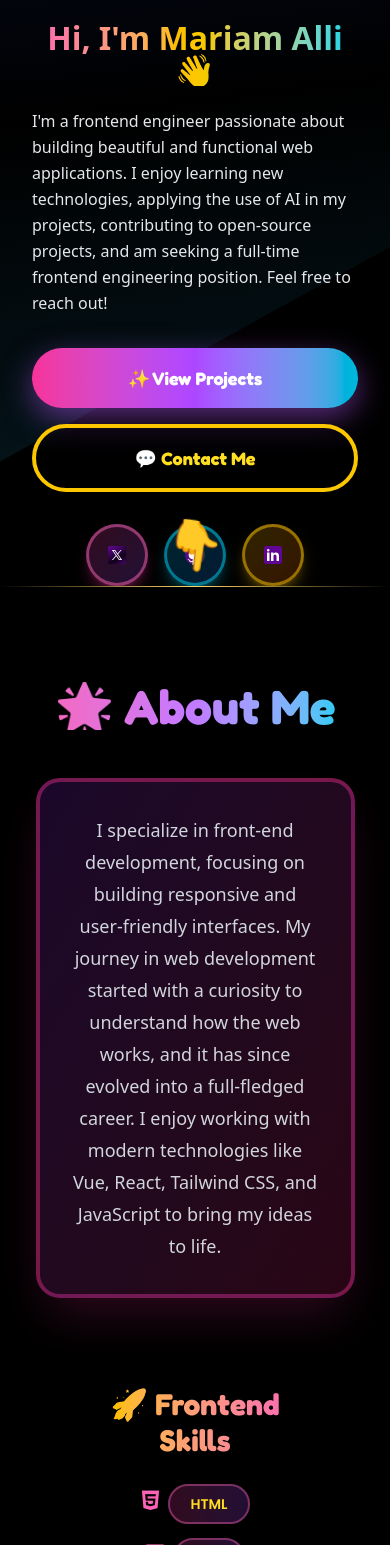
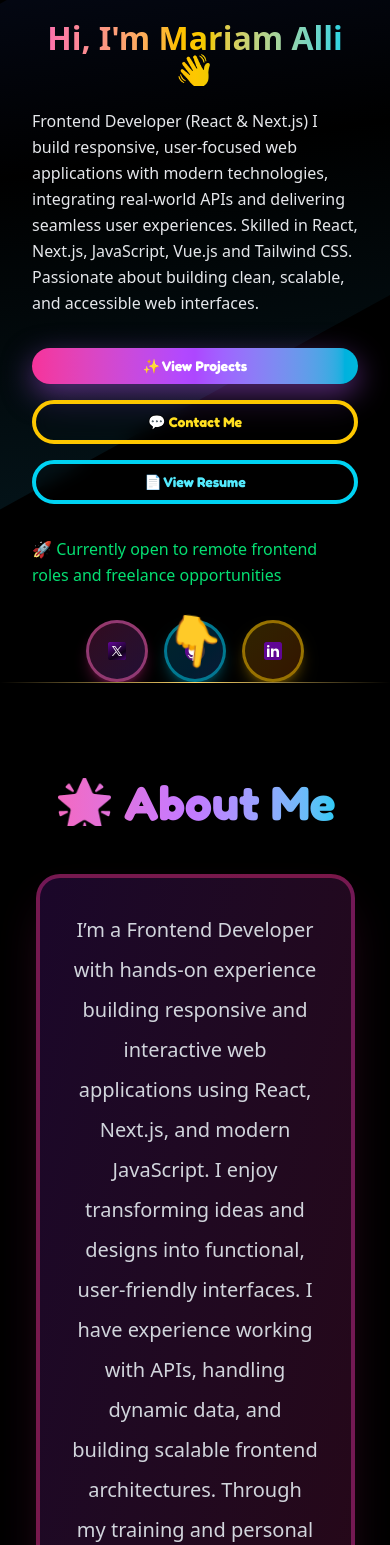
Before and after one commit to mariamALLI/my-portfolio, a React (Vite) app: page / in a window 390 px wide. Shown: the part 383-1928 px from the top of the page. Built offline with nearby package versions, Linux system fonts and the light colour scheme; no server answers; some icons are missing; a web font is replaced by a local one.

Commit message:
updating and revamping

```diff
--- a/src/App.jsx
+++ b/src/App.jsx
@@ -6,6 +6,7 @@ import { MobileMenu } from "./components/mobileMenu";
 import { Home } from "/src/components/sections/home.jsx";
 import { About } from "/src/components/sections/about.jsx";
 import { Projects } from "/src/components/sections/projects";
+import { HireMe } from "/src/components/sections/hireme.jsx";
 import { Contact } from "/src/components/sections/contact";
 import emailjs from "@emailjs/browser";
 
@@ -33,6 +34,7 @@ useEffect(function() {
       <Home />
       <About />
       <Projects />
+      <HireMe />
       <Contact />
     </div>
     </>
--- a/src/components/sections/about.jsx
+++ b/src/components/sections/about.jsx
@@ -1,10 +1,10 @@
-import { motion } from "framer-motion";
+import { motion } from 'framer-motion'
 
 const fadeInUp = {
   initial: { opacity: 0, y: 60 },
   animate: { opacity: 1, y: 0 },
   transition: { duration: 0.6 },
-};
+}
 
 const staggerContainer = {
   animate: {
@@ -12,26 +12,25 @@ const staggerContainer = {
       staggerChildren: 0.1,
     },
   },
-};
+}
 
 export const About = () => {
   const frontendSkil = [
-    { name: "HTML", icon: "html5" },
-    { name: "CSS", icon: "css3" },
-    { name: "JavaScript", icon: "javascript" },
-    { name: "React", icon: "react" },
-    { name: "Tailwind CSS", icon: "tailwindcss" },
-    { name: "TypeScript", icon: "typescript" },
-    { name: "Git", icon: "git" },
-    { name: "GitHub", icon: "github" },
-    { name: "Figma", icon: "figma" },
-    { name: "Canva", icon: "canva" },
-    { name: "Vue", icon: "vue" },
-    { name: "Netlify", icon: "netlify" }
+    { name: 'HTML', icon: 'html5' },
+    { name: 'CSS', icon: 'css3' },
+    { name: 'JavaScript', icon: 'javascript' },
+    { name: 'React', icon: 'react' },
+    { name: 'Tailwind CSS', icon: 'tailwindcss' },
+    { name: 'TypeScript', icon: 'typescript' },
+    { name: 'Git', icon: 'git' },
+    { name: 'GitHub', icon: 'github' },
+    { name: 'Figma', icon: 'figma' },
+    { name: 'Canva', icon: 'canva' },
+    { name: 'Vue', icon: 'vue' },
+    { name: 'Netlify', icon: 'netlify' },
   ]
 
   return (
-
     <motion.section
       id="about"
       className="about min-h-screen flex items-center justify-center py-20"
@@ -43,7 +42,7 @@ const frontendSkil = [
         <motion.h2
           className="text-5xl font-bold mb-12 bg-gradient-to-r from-pink-400 via-purple-400 to-cyan-400
               bg-clip-text text-transparent text-center"
-              style={{ fontFamily: "Fredoka, sans-serif" }}
+          style={{ fontFamily: 'Fredoka, sans-serif' }}
           variants={fadeInUp}
         >
           🌟 About Me
@@ -53,27 +52,28 @@ const frontendSkil = [
           className="mb-8 rounded-3xl p-8 border-4 border-pink-500/40 bg-gradient-to-br from-purple-900/30 to-pink-900/30 backdrop-blur-sm shadow-2xl shadow-pink-500/20 relative overflow-hidden group"
           variants={fadeInUp}
           whileHover={{ y: -8, rotate: 1, scale: 1.02 }}
-             transition={{ duration: 0.3, type: "spring" }}
+          transition={{ duration: 0.3, type: 'spring' }}
         >
           <div className="absolute inset-0 bg-gradient-to-br from-pink-500/10 to-purple-500/10 opacity-0 group-hover:opacity-100 transition-opacity duration-500" />
-              <p className="text-gray-300 text-[1.125rem] text-center leading-8 relative z-10">
-            I specialize in front-end development, focusing on building responsive
-            and user-friendly interfaces. My journey in web development started with a
-            curiosity to understand how the web works, and it has since evolved
-            into a full-fledged career. I enjoy working with modern technologies
-            like Vue, React, Tailwind CSS, and JavaScript to bring my ideas to life.
+          <p className="text-gray-300 text-[1.25rem] text-center leading-10 relative z-10">
+            I’m a Frontend Developer with hands-on experience building responsive and interactive
+            web applications using React, Next.js, and modern JavaScript. I enjoy transforming ideas
+            and designs into functional, user-friendly interfaces. I have experience working with
+            APIs, handling dynamic data, and building scalable frontend architectures. Through my
+            training and personal projects, I’ve collaborated with designers, worked in agile
+            environments, and consistently improved application performance and usability. I’m
+            currently focused on growing as a frontend engineer by building real-world projects and
+            continuously learning modern tools and best practices.
           </p>
         </motion.div>
 
-
-
-          <motion.div
-            className="rounded-xl p-8 mb-8"
-            variants={fadeInUp}
+        <motion.div className="rounded-xl p-8 mb-8" variants={fadeInUp}>
+          <div className="rounded-xl p-6">
+            <h3
+              className="text-3xl text-center font-bold mb-6 bg-gradient-to-r from-yellow-400 to-pink-400
+                bg-clip-text text-transparent"
+              style={{ fontFamily: 'Fredoka, sans-serif' }}
             >
-            <div className="rounded-xl p-6">
-                <h3 className="text-3xl text-center font-bold mb-6 bg-gradient-to-r from-yellow-400 to-pink-400
-                bg-clip-text text-transparent" style={{ fontFamily: "Fredoka, sans-serif" }}>
               🚀 Frontend Skills
             </h3>
             <motion.div
@@ -92,17 +92,21 @@ const frontendSkil = [
                     animate: { opacity: 1, scale: 1 },
                   }}
                   whileHover={{ scale: 1.1, rotate: 3 }}
-                            transition={{ type: "spring", stiffness: 300 }}
+                  transition={{ type: 'spring', stiffness: 300 }}
                 >
                   <i className={`devicon-${skill.icon}-plain text-xl mr-2 text-pink-400`}></i>
-                            <span className="bg-gradient-to-r from-pink-500/20 to-purple-500/20 text-yellow-300 py-2 px-5 rounded-full text-sm border-2 border-pink-400/40 font-semibold
-                            hover:from-purple-500/30 hover:to-pink-500/30 hover:shadow-[0_4px_20px_rgba(236,72,153,0.5)] hover:scale-110 transition-all" style={{ fontFamily: "Poppins, sans-serif" }}>{skill.name}</span>
+                  <span
+                    className="bg-gradient-to-r from-pink-500/20 to-purple-500/20 text-yellow-300 py-2 px-5 rounded-full text-sm border-2 border-pink-400/40 font-semibold
+                            hover:from-purple-500/30 hover:to-pink-500/30 hover:shadow-[0_4px_20px_rgba(236,72,153,0.5)] hover:scale-110 transition-all"
+                    style={{ fontFamily: 'Poppins, sans-serif' }}
+                  >
+                    {skill.name}
+                  </span>
                 </motion.div>
               ))}
             </motion.div>
           </div>
         </motion.div>
-
 
         <motion.div
           className="grid grid-cols-1 md:grid-cols-2 gap-6 mt-8"
@@ -115,20 +119,35 @@ const frontendSkil = [
             className="p-6 rounded-2xl border-3 border-cyan-500/40 bg-gradient-to-br from-cyan-900/30 to-blue-900/30 backdrop-blur-sm shadow-xl shadow-cyan-500/20 relative overflow-hidden group"
             variants={fadeInUp}
             whileHover={{ y: -8, scale: 1.03, rotate: -1 }}
-                      transition={{ duration: 0.3, type: "spring" }}
+            transition={{ duration: 0.3, type: 'spring' }}
           >
             <div className="absolute inset-0 bg-gradient-to-br from-cyan-500/10 to-blue-500/10 opacity-0 group-hover:opacity-100 transition-opacity duration-500" />
-                      <h3 className="text-2xl text-center font-bold mb-4 bg-gradient-to-r from-cyan-400 to-blue-400 bg-clip-text text-transparent relative z-10" style={{ fontFamily: "Fredoka, sans-serif" }}>
+            <h3
+              className="text-2xl text-center font-bold mb-4 bg-gradient-to-r from-cyan-400 to-blue-400 bg-clip-text text-transparent relative z-10"
+              style={{ fontFamily: 'Fredoka, sans-serif' }}
+            >
               📚 Education
             </h3>
             <ul className="relative z-10">
-                            <li><strong>Diploma in Software Engineering (Frontend)</strong> - AltSchool Africa (2024/25)</li>
+              <li>
+                <strong>Diploma in Software Engineering (Frontend)</strong> - AltSchool Africa
+                (2024/25)
+              </li>
               <p className="text-gray-300 mb-6 mt-2 text-sm leading-6">
                 <em> Relevant courses:</em>
-                               <span className="text-cyan-300"> HTML, CSS, and JavaScript, Vue, Nextjs, React, TypeScript, Git and GitHub,Responsive Web Design, UI/UX Design Principles, Agile Methodologies, Web Accessibility, Testing and Debugging, Deployment and Hosting, API Integration, Performance Optimization, Cross-Browser Compatibility, Progressive Web Apps (PWAs), Web Security Best Practices</span>
+                <span className="text-cyan-300">
+                  {' '}
+                  HTML, CSS, and JavaScript, Vue, Nextjs, React, TypeScript, Git and
+                  GitHub,Responsive Web Design, UI/UX Design Principles, Agile Methodologies, Web
+                  Accessibility, Testing and Debugging, Deployment and Hosting, API Integration,
+                  Performance Optimization, Cross-Browser Compatibility, Progressive Web Apps
+                  (PWAs), Web Security Best Practices
+                </span>
               </p>
 
-                            <li><strong>Certificate in Web Development</strong> - FreeCodeCamp (2023)</li>
+              <li>
+                <strong>Certificate in Web Development</strong> - FreeCodeCamp (2023)
+              </li>
             </ul>
           </motion.div>
 
@@ -136,26 +155,34 @@ const frontendSkil = [
             className="p-6 rounded-2xl border-3 border-purple-500/40 bg-gradient-to-br from-purple-900/30 to-pink-900/30 backdrop-blur-sm shadow-xl shadow-purple-500/20 relative overflow-hidden group"
             variants={fadeInUp}
             whileHover={{ y: -8, scale: 1.03, rotate: 1 }}
-                      transition={{ duration: 0.3, type: "spring" }}
+            transition={{ duration: 0.3, type: 'spring' }}
           >
             <div className="absolute inset-0 bg-gradient-to-br from-purple-500/10 to-pink-500/10 opacity-0 group-hover:opacity-100 transition-opacity duration-500" />
-                      <h3 className="text-2xl text-center font-bold mb-4 bg-gradient-to-r from-purple-400 to-pink-400 bg-clip-text text-transparent relative z-10" style={{ fontFamily: "Fredoka, sans-serif" }}>
+            <h3
+              className="text-2xl text-center font-bold mb-4 bg-gradient-to-r from-purple-400 to-pink-400 bg-clip-text text-transparent relative z-10"
+              style={{ fontFamily: 'Fredoka, sans-serif' }}
+            >
               💼 Work Experience
             </h3>
             <div className="text-gray-100 mb-6 mt-2 text-sm font-thin leading-8 relative z-10">
               <ul className="list-disc list-inside space-y-2">
                 <li> Completed multiple coding challenges and personal projects</li>
                 <li> Worked on personal projects to build a portfolio</li>
-                                <li> Participated in hands-on learning through platforms like FreeCodeCamp and Scrimba</li>
+                <li>
+                  {' '}
+                  Participated in hands-on learning through platforms like FreeCodeCamp and Scrimba
+                </li>
                 <li>Built capstone project for diploma certification for Altschool</li>
                 <li>Contributed to open-source projects on GitHub [Lucide icons]</li>
-                                <li>Collaborated with peers on Altschool Althub project as the lead frontend developer and assistant dev team lead</li>
+                <li>
+                  Collaborated with peers on Altschool Althub project as the lead frontend developer
+                  and assistant dev team lead
+                </li>
               </ul>
             </div>
           </motion.div>
         </motion.div>
-
       </div>
     </motion.section>
-    );
+  )
 }
--- a/src/components/sections/home.jsx
+++ b/src/components/sections/home.jsx
@@ -1,4 +1,4 @@
-import { motion } from "framer-motion";
+import { motion } from 'framer-motion'
 
 export const Home = () => {
   return (
@@ -16,7 +16,7 @@ export const Home = () => {
           transition={{
             duration: 20,
             repeat: Infinity,
-            ease: "linear",
+            ease: 'linear',
           }}
         />
       </div>
@@ -25,16 +25,15 @@ export const Home = () => {
         className="z-10 px-4 md:px-8 w-full max-w-6xl"
         initial={{ opacity: 0, y: 50 }}
         animate={{ opacity: 1, y: 0 }}
-        transition={{ duration: 0.8, ease: "easeOut" }}
+        transition={{ duration: 0.8, ease: 'easeOut' }}
       >
         <div className="grid grid-cols-1 md:grid-cols-2 gap-8 md:gap-16 items-center">
-
           {/* Left Side - Avatar */}
           <motion.div
             className="flex justify-center md:justify-evenly mt-24 md:mb-0"
             initial={{ opacity: 0, scale: 0.5, x: -50 }}
             animate={{ opacity: 1, scale: 1, x: 0 }}
-            transition={{ duration: 0.8, delay: 0.2, type: "spring" }}
+            transition={{ duration: 0.8, delay: 0.2, type: 'spring' }}
           >
             <motion.div
               className="relative"
@@ -45,7 +44,7 @@ export const Home = () => {
               transition={{
                 duration: 4,
                 repeat: Infinity,
-                ease: "easeInOut",
+                ease: 'easeInOut',
               }}
             >
               <div className="relative w-64 h-64 md:w-80 md:h-80">
@@ -53,12 +52,12 @@ export const Home = () => {
                 <motion.div
                   className="absolute inset-0 rounded-full border-4 border-pink-400/60"
                   animate={{ rotate: 360 }}
-                  transition={{ duration: 8, repeat: Infinity, ease: "linear" }}
+                  transition={{ duration: 8, repeat: Infinity, ease: 'linear' }}
                 />
                 <motion.div
                   className="absolute inset-4 rounded-full border-4 border-cyan-400/40"
                   animate={{ rotate: -360 }}
-                  transition={{ duration: 10, repeat: Infinity, ease: "linear" }}
+                  transition={{ duration: 10, repeat: Infinity, ease: 'linear' }}
                 />
 
                 {/* Main avatar */}
@@ -70,18 +69,10 @@ export const Home = () => {
                   />
                 </div>
 
-                {/* Floating decorative elements */}
-                {/* <motion.div
-                  className="absolute -top-6 -right-6 text-5xl"
-                  animate={{ y: [0, -15, 0], rotate: [0, 20, -20, 0] }}
-                  transition={{ duration: 3, repeat: Infinity, ease: "easeInOut" }}
-                >
-                  ⭐
-                </motion.div> */}
                 <motion.div
                   className="absolute -bottom-6 -left-6 text-5xl"
                   animate={{ y: [0, 15, 0], rotate: [0, -20, 20, 0] }}
-                  transition={{ duration: 3.5, repeat: Infinity, ease: "easeInOut", delay: 0.5 }}
+                  transition={{ duration: 3.5, repeat: Infinity, ease: 'easeInOut', delay: 0.5 }}
                 >
                   ✨
                 </motion.div>
@@ -94,18 +85,18 @@ export const Home = () => {
             className="flex flex-col justify-center px-4 md:px-0"
             initial={{ opacity: 0, x: 50 }}
             animate={{ opacity: 1, x: 0 }}
-            transition={{ duration: 0.8, delay: 0.4, type: "spring" }}
+            transition={{ duration: 0.8, delay: 0.4, type: 'spring' }}
           >
             <motion.h1
               className="text-5xl text-center md:text-left md:text-6xl font-bold mb-4 bg-gradient-to-r from-pink-400 via-yellow-400 to-cyan-400 bg-clip-text text-transparent"
-              style={{ fontFamily: "Aladin, system-ui" }}
+              style={{ fontFamily: 'Aladin, system-ui' }}
               initial={{ opacity: 0, y: 30, scale: 0.8 }}
               animate={{ opacity: 1, y: 0, scale: 1 }}
               transition={{
                 duration: 0.8,
                 delay: 0.6,
-                type: "spring",
-                stiffness: 200
+                type: 'spring',
+                stiffness: 200,
               }}
             >
               Hi, I'm Mariam Alli 👋
@@ -117,54 +108,78 @@ export const Home = () => {
               animate={{ opacity: 1, y: 0 }}
               transition={{ duration: 0.8, delay: 0.8 }}
             >
-              I'm a frontend engineer passionate about building beautiful and
-              functional web applications. I enjoy learning new technologies, applying the use of AI in my projects,
-              contributing to open-source projects, and am seeking a full-time frontend
-              engineering position. Feel free to reach out!
+              Frontend Developer (React & Next.js) I build responsive, user-focused web applications
+              with modern technologies, integrating real-world APIs and delivering seamless user
+              experiences. Skilled in React, Next.js, JavaScript, Vue.js and Tailwind CSS.
+              Passionate about building clean, scalable, and accessible web interfaces.
             </motion.p>
 
             {/* Buttons */}
             <motion.div
-              className="flex flex-col sm:flex-row gap-4 mb-8"
+              className="flex flex-col gap-4 mb-8"
               initial={{ opacity: 0, y: 30 }}
               animate={{ opacity: 1, y: 0 }}
               transition={{ duration: 0.8, delay: 1 }}
             >
+              {/* project */}
               <motion.a
                 href="#projects"
-                className="bg-gradient-to-r from-pink-500 via-purple-500 to-cyan-500 text-white py-4 px-8 rounded-full font-bold text-lg relative overflow-hidden shadow-lg shadow-pink-500/50 text-center"
-                style={{ fontFamily: "Fredoka, sans-serif" }}
+                className="bg-gradient-to-r from-pink-500 via-purple-500 to-cyan-500 text-white py-2 px-8 rounded-full font-bold text-sm relative overflow-hidden shadow-lg shadow-pink-500/50 text-center"
+                style={{ fontFamily: 'Fredoka, sans-serif' }}
                 whileHover={{ scale: 1.1, rotate: -2 }}
                 whileTap={{ scale: 0.9 }}
                 animate={{
                   boxShadow: [
-                    "0 10px 30px rgba(236, 72, 153, 0.5)",
-                    "0 10px 30px rgba(168, 85, 247, 0.5)",
-                    "0 10px 30px rgba(6, 182, 212, 0.5)",
-                    "0 10px 30px rgba(236, 72, 153, 0.5)",
+                    '0 10px 30px rgba(236, 72, 153, 0.5)',
+                    '0 10px 30px rgba(168, 85, 247, 0.5)',
+                    '0 10px 30px rgba(6, 182, 212, 0.5)',
+                    '0 10px 30px rgba(236, 72, 153, 0.5)',
                   ],
                 }}
                 transition={{
                   boxShadow: {
                     duration: 3,
                     repeat: Infinity,
-                    ease: "easeInOut",
+                    ease: 'easeInOut',
                   },
                 }}
               >
                 <span className="relative z-10">✨ View Projects</span>
               </motion.a>
 
+              {/* contact button */}
               <motion.a
                 href="#contact"
-                className="py-4 px-8 border-4 border-yellow-400 text-yellow-300 rounded-full font-bold text-lg backdrop-blur-sm relative overflow-hidden text-center"
-                style={{ fontFamily: "Fredoka, sans-serif" }}
-                whileHover={{ scale: 1.1, rotate: 2, borderColor: "#a855f7" }}
+                className="py-2 px-6 border-4 border-yellow-400 text-yellow-300 rounded-full font-bold text-sm backdrop-blur-sm relative overflow-hidden text-center"
+                style={{ fontFamily: 'Fredoka, sans-serif' }}
+                whileHover={{ scale: 1.1, rotate: 2, borderColor: '#a855f7' }}
                 whileTap={{ scale: 0.9 }}
               >
                 <span className="relative z-10">💬 Contact Me</span>
               </motion.a>
+
+              {/* add resume button */}
+              <motion.a
+                href="/Mariam_Alli_Resume_final.docx"
+                target="_blank"
+                rel="noopener noreferrer"
+                className="py-2 px-6 border-4 border-cyan-400 text-cyan-300 rounded-full font-bold text-sm backdrop-blur-sm relative overflow-hidden text-center"
+                style={{ fontFamily: 'Fredoka, sans-serif' }}
+                whileHover={{ scale: 1.1, rotate: -2, borderColor: '#06b6d4' }}
+                whileTap={{ scale: 0.9 }}
+              >
+                <span className="relative z-10">📄 View Resume</span>
+              </motion.a>
             </motion.div>
+
+            <motion.p
+              className="text-green-400 text-base md:text-lg mb-8 leading-relaxed"
+              initial={{ opacity: 0, y: 30 }}
+              animate={{ opacity: 1, y: 0 }}
+              transition={{ duration: 0.8, delay: 0.8 }}
+            >
+              🚀 Currently open to remote frontend roles and freelance opportunities
+            </motion.p>
 
             {/* Social Icons */}
             <motion.div
@@ -211,15 +226,13 @@ export const Home = () => {
           className="absolute bottom-8 left-1/2 transform -translate-x-1/2"
           animate={{
             y: [0, 15, 0],
-            rotate: [0, 10, -10, 0]
+            rotate: [0, 10, -10, 0],
           }}
-          transition={{ duration: 2, repeat: Infinity, ease: "easeInOut" }}
+          transition={{ duration: 2, repeat: Infinity, ease: 'easeInOut' }}
         >
-          <div className="text-5xl">
-            👇
-          </div>
+          <div className="text-5xl">👇</div>
         </motion.div>
       </motion.div>
     </section>
-  );
-};
+  )
+}
```
Also changed, not shown: src/components/sections/contact.jsx (+50 -33 lines), src/components/sections/hireme.jsx (added, +34 -0 lines), src/components/sections/projects.jsx (+49 -77 lines), 1 other file (tests, documents, lock files or other folders). Lines whose indentation alone changed are shown as unchanged.
